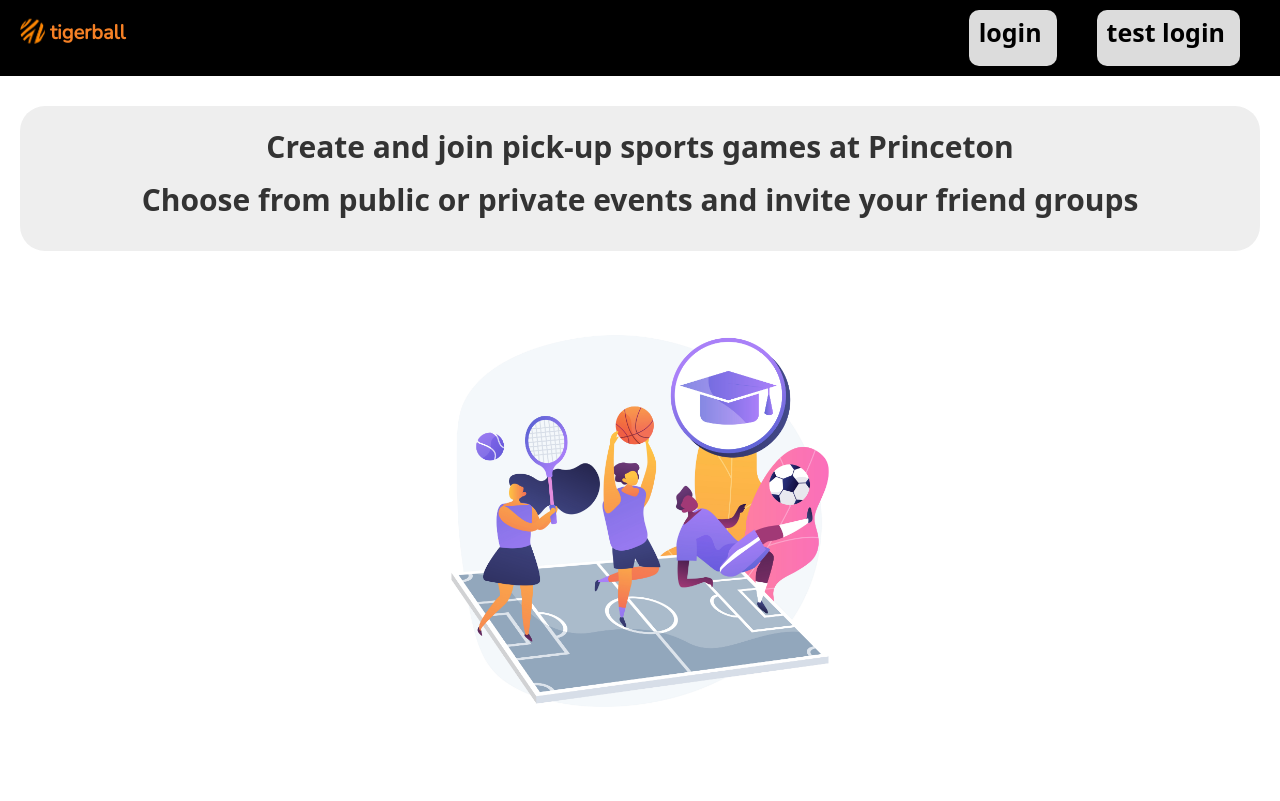
After one commit to nikhil-a0/TigerBall, a Flask app: template templates/landingpage.html in a window 1280 px wide. The commit adds this page. Run offline with Flask 2, Linux system fonts and the light colour scheme; the template is opened without the code that fills it: most values are stand-ins (such as "Sample title", 1, 10 or a date in 2020); parts of the project's set-up code (start-up, migrations or seed data) failed here and were passed over; some libraries are stand-ins or nearby versions.

Commit message:
landing page and grader login feature

```diff
--- a/app.py
+++ b/app.py
@@ -35,13 +35,35 @@ import auth
 
 toOpen = 0
 
+
+#-----------------------------------------------------------------------
+# Landing page
+@app.route('/', methods=['GET', 'POST'])
+def landing():
+    error_message = ''
+
+    if request.method == 'POST':
+        test_username = request.form.get('username')
+        test_password = request.form.get('password')
+
+        global USERNAME_
+        if test_password == 'cos333grader':
+            USERNAME_ = str(test_username)
+            return redirect(url_for('index'))
+        else:
+            error_message = 'Sorry, only graders have access to this function.'
+
+    html = render_template('landingpage.html', error_message = error_message)
+    response = make_response(html)
+    return response
+
 #-----------------------------------------------------------------------
 # Main page
-@app.route('/', methods=['GET', 'POST'])
 @app.route('/index', methods=['GET', 'POST'])
 def index():
     print("index")
     print("TIME NOW:" + str(datetime.now().time()))
+    global USERNAME_
     if USERNAME_ == 'normal':
         username = auth.authenticate().strip()
     else:
@@ -84,6 +106,7 @@ def index():
 # Create Event Form data (#create) is submitted to here
 @app.route('/create', methods=['GET','POST'])
 def create():
+    global USERNAME_
     if USERNAME_ == 'normal':
         username = auth.authenticate().strip()
     else:
@@ -109,6 +132,7 @@ def create():
 @app.route('/profile', methods=['GET', 'POST'])
 
 def profile():
+    global USERNAME_
     if USERNAME_ == 'normal':
         username = auth.authenticate().strip()
     else:
@@ -124,6 +148,7 @@ def profile():
 
 @app.route('/creategroup', methods=['GET','POST'])
 def creategroup():
+    global USERNAME_
     if USERNAME_ == 'normal':
         username = auth.authenticate().strip()
     else:
@@ -149,6 +174,7 @@ def creategroup():
 
 @app.route('/groupdetails', methods=['GET', 'POST'])
 def groupdetails():
+    global USERNAME_
     if USERNAME_ == 'normal':
         username = auth.authenticate().strip()
     else:
@@ -173,6 +199,7 @@ def groupdetails():
 
 @app.route('/leavegroup', methods=['GET', 'POST'])
 def leavegroup():
+    global USERNAME_
     if USERNAME_ == 'normal':
         username = auth.authenticate().strip()
     else:
@@ -189,7 +216,7 @@ def leavegroup():
 @app.route('/eventdetails', methods=['GET', 'POST'])
 
 def event_details():
-
+    global USERNAME_
     if USERNAME_ == 'normal':
         username = auth.authenticate().strip()
     else:
@@ -229,6 +256,7 @@ def event_details():
 
 @app.route('/myevents', methods=['GET', 'POST'])
 def my_events():
+    global USERNAME_
     if USERNAME_ == 'normal':
         username = auth.authenticate().strip()
     else:
@@ -257,6 +285,7 @@ def my_events():
 #-----------------------------------------------------------------------
 @app.route('/get_my_events', methods=['GET'])
 def get_my_events():
+    global USERNAME_
     if USERNAME_ == 'normal':
         username = auth.authenticate().strip()
     else:
@@ -278,7 +307,7 @@ def get_my_events():
 @app.route('/eventupdate', methods=['GET', 'POST'])
 
 def event_update():
-
+    global USERNAME_
     if USERNAME_ == 'normal':
         username = auth.authenticate().strip()
     else:
@@ -356,7 +385,7 @@ def event_update():
 @app.route('/eventupdategroup', methods=['GET', 'POST'])
 
 def event_update_group():
-
+    global USERNAME_
     if USERNAME_ == 'normal':
         username = auth.authenticate().strip()
     else:
--- a/static/main-3.css
+++ b/static/main-3.css
@@ -449,3 +449,36 @@ hr {
 #registerBox p  {
     font-weight:normal;
 }
+
+.headline {
+    border-radius: 25px;
+    background: #eeeeee;
+    padding: 20px;
+    /* width: 500px;
+    height: 200px; */
+
+    display: flex;
+    flex-flow: row;
+    justify-content: space-evenly;
+    background: #eeeeee;
+    overflow: hidden;
+    margin: 20px auto;
+    flex-wrap: wrap;
+    font-weight: bold;
+    font-size: 30px
+
+}
+
+#landingpagediv {
+  margin: auto;
+}
+
+#landingpageimg {
+  width: 500px;
+  height: 500px;
+  object-fit: contain;
+  margin-left: auto;
+  margin-right: auto;
+  display: block;
+
+}
--- /dev/null
+++ b/templates/landingpage.html
@@ -0,0 +1,143 @@
+<!DOCTYPE html>
+<html lang="en">
+<head>
+    <meta charset="UTF-8">
+    <meta http-equiv="X-UA-Compatible" content="IE=edge">
+    <meta name="updatedEventValue" content="{{updatedEventValue}}">
+    <meta name="viewport" content="width=device-width, initial-scale=1.0">
+
+  <link rel="stylesheet" href="https://maxcdn.bootstrapcdn.com/bootstrap/3.4.1/css/bootstrap.min.css">
+  <script src="https://ajax.googleapis.com/ajax/libs/jquery/3.6.0/jquery.min.js"></script>
+  <script src="https://maxcdn.bootstrapcdn.com/bootstrap/3.4.1/js/bootstrap.min.js"></script>
+
+    <link href="https://cdnjs.cloudflare.com/ajax/libs/font-awesome/5.13.0/css/all.min.css" rel="stylesheet">
+    <link rel="stylesheet" href="https://cdnjs.cloudflare.com/ajax/libs/font-awesome/4.7.0/css/font-awesome.min.css" integrity="sha256-eZrrJcwDc/3uDhsdt61sL2oOBY362qM3lon1gyExkL0=" crossorigin="anonymous" />
+    <link rel="stylesheet" href="{{ url_for('static', filename='pend-3.css') }}" type="text/css">
+    <link rel="stylesheet" href="{{ url_for('static', filename='main-3.css') }}" type="text/css">
+    <link rel="shortcut icon" href="{{ url_for('static', filename='favicon.ico') }}">
+    <link rel="preconnect" href="https://fonts.googleapis.com">
+    <link rel="preconnect" href="https://fonts.gstatic.com" crossorigin>
+    <link href="https://fonts.googleapis.com/css2?family=Nunito:wght@300&display=swap" rel="stylesheet">
+    <meta name="viewport" content="width=device-width, initial-scale=1">
+    <title>LandingPage - TigerBall</title>
+</head>
+<body>
+    <header id="myheader">
+          <a href="/">
+            <aside>
+                <img src="{{url_for('static', filename='tigerball_logo.png')}}" id="headerLogo"/>
+                <p id="logotext">tigerball</p>
+            </aside>
+        </a>
+
+        <section>
+
+            <a href="/index">
+                <aside>
+                    <p>login</p>
+                </aside>
+            </a>
+            <div id="testlogin">
+                <aside>
+                    <p>test login</p>
+                </aside>
+            </div>
+        </section>
+    </header>
+
+
+    <main>
+        <div class="headline">
+            <p>Create and join pick-up sports games at Princeton</p>
+            <p>Choose from public or private events and invite your friend groups</p>
+        </div>
+        <p>{{error_message}}</p>
+
+        <div id="landingpagediv">
+            <img src="{{url_for('static', filename='Wavy_Edu-06_Single-11.jpg')}}" id="landingpageimg">
+        </div>
+
+
+
+
+    </main>
+
+    <div class="box-container popal boxModal" id="testmodal">
+        <div class="popal-content">
+            <div class="box-header">
+                <h3>Test Log In</h3>
+                <i class="fa fa-times close" class="close" data-dismiss="modal" aria-hidden="true" id="close-button"></i>
+            </div>
+
+            <form action="/" method="post" class="box-inner" id="admin-form">
+                <section>
+                    <div class="box-left">
+                        <aside>
+                            <label>username</label>
+                            <input type="text" name="username" class="form-control" required>
+                        </aside>
+
+                        <aside>
+                            <label>password</label>
+                            <input type="password" name="password" class="form-control" required>
+                        </aside>
+
+                    </div>
+
+                </section>
+
+                <section id="sector">
+                    <button type="submit" class="buttonclass" value="Submit">Submit</button>
+                </section>
+            </form>
+        </div>
+    </div>
+
+<script src="https://ajax.googleapis.com/ajax/libs/jquery/3.6.0/jquery.min.js"></script>
+<script src="https://cdn.jsdelivr.net/npm/popper.js@1.14.7/dist/umd/popper.min.js" integrity="sha384-UO2eT0CpHqdSJQ6hJty5KVphtPhzWj9WO1clHTMGa3JDZwrnQq4sF86dIHNDz0W1" crossorigin="anonymous"></script>
+<script src="https://cdn.jsdelivr.net/npm/bootstrap@4.3.1/dist/js/bootstrap.min.js" integrity="sha384-JjSmVgyd0p3pXB1rRibZUAYoIIy6OrQ6VrjIEaFf/nJGzIxFDsf4x0xIM+B07jRM" crossorigin="anonymous"></script>
+<script>src="https://cdnjs.cloudflare.com/ajax/libs/jquery-validate/1.19.3/jquery.validate.min.js"</script>
+
+<script>
+    'use strict';
+
+    function setup()
+    {
+
+        $('#testlogin').hover(function(){
+            $(this).css('cursor', 'pointer');
+        })
+
+
+        // CLOSE MODAL IF CLICK OFF
+        $(document).on('click', function(e){
+            if(!(($(e.target).closest("#boxModal").length > 0 )
+            || ($(e.target).closest(".close").length > 0)))
+            {
+                $("#boxModal").hide();
+            }
+        });
+
+
+        // CREATE
+        $('#testlogin').on('click', function() {
+            $('#testmodal').modal('show');
+        });
+
+    }
+
+
+    $('document').ready(setup);
+    $('document').ready(function () {
+
+
+
+    });
+
+    var updatedEventValue = $('meta[name="updatedEventValue"]').attr("content");
+
+</script>
+
+</body>
+
+</html>
```
Also changed, not shown: static/Wavy_Edu-06_Single-11.jpg (added), 1 other file.
